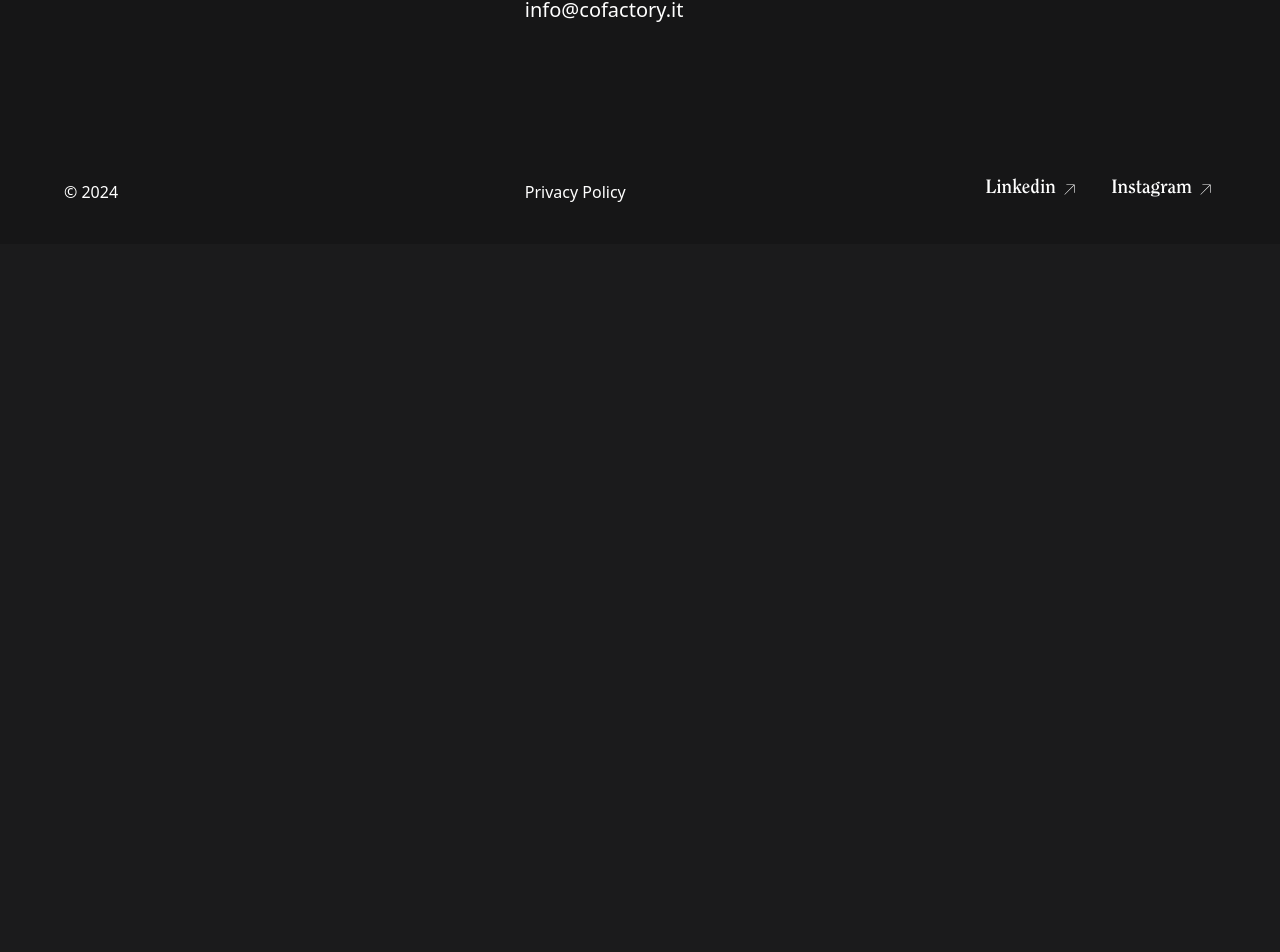
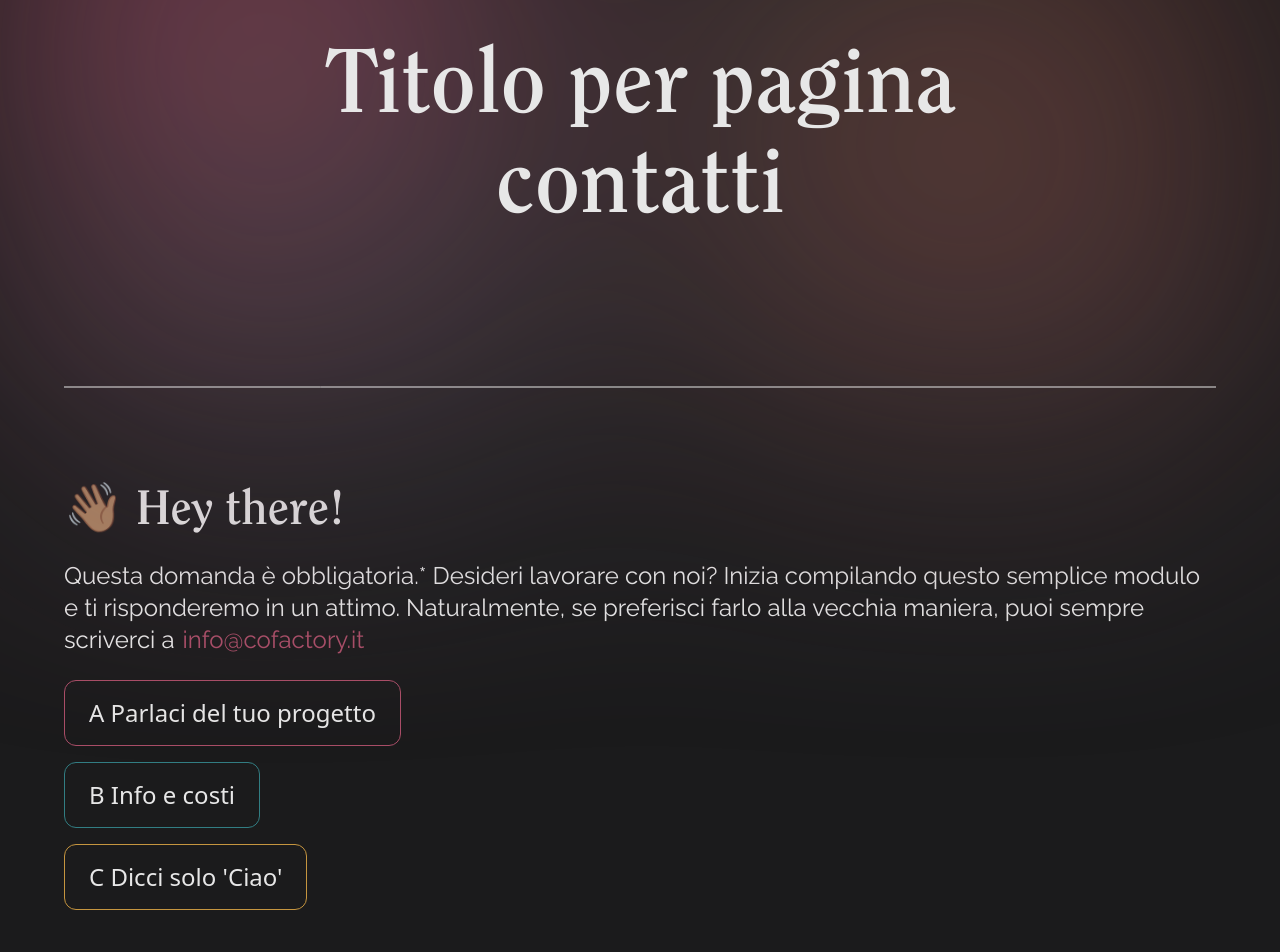
Before and after one commit to FraCanta/cofactory, a Next.js app: page /contatti in a window 1280 px wide. Shown: the part 273-1225 px from the top of the page. Before the commit the page ends 800 px from the top, so only its background shows below. Built offline with nearby package versions, Linux system fonts and the light colour scheme; a web font is replaced by a local one.

Commit message:
grid works

```diff
--- a/pages/contatti.js
+++ b/pages/contatti.js
@@ -1,7 +1,59 @@
+import Hero from "@/components/layout/Hero";
 import React from "react";
-
+import { motion } from "framer-motion";
+import { MaskText } from "@/components/MaskText";
+import localFont from "next/font/local";
+import Line from "@/components/Line";
+const myFont = localFont({ src: "../fonts/ClearfaceStd-Bold.woff" });
+const myFont2 = localFont({ src: "../fonts/Raleway-Regular.ttf" });
+import Link from "next/link";
 const Contatti = () => {
-  return <div>Contatti</div>;
+  return (
+    <motion.div
+      initial={{ opacity: 0 }}
+      animate={{ opacity: 1 }}
+      exit={{ opacity: 0 }}
+      transition={{ duration: 0.6, ease: "easeInOut" }}
+    >
+      <Hero>
+        <MaskText>
+          <h1
+            className={`${myFont.className} text-[60px] leading-[75px] md:text-[90px] md:leading-[100px] md:w-[100%]  text-white dark:text-third md:text-center lg:w-[70%] mx-auto  2xl:text-[100px] 2xl:leading-[120px] 2xla:text-[120px] 2xla:leading-[130px]`}
+          >
+            Titolo per pagina contatti
+          </h1>
+        </MaskText>
+      </Hero>
+      <div className="w-[90%] mx-auto">
+        <Line />
+      </div>
+      <div className="w-[90%] mx-auto flex flex-col gap-6 py-20">
+        <h2 className={`${myFont.className} text-white text-5xl`}>
+          👋🏽 Hey there!
+        </h2>
+        <p className={`${myFont2.className} text-white text-2xl`}>
+          Questa domanda è obbligatoria.* Desideri lavorare con noi? Inizia
+          compilando questo semplice modulo e ti risponderemo in un attimo.
+          Naturalmente, se preferisci farlo alla vecchia maniera, puoi sempre
+          scriverci a
+          <Link href="mailto:info@cofactory.it" className="text-pink mx-2">
+            info@cofactory.it
+          </Link>{" "}
+        </p>
+        <ul className="text-white text-2xl flex flex-col gap-4">
+          <li className="px-6 py-4 border border-pink max-w-max rounded-xl">
+            A Parlaci del tuo progetto
+          </li>
+          <li className="px-6 py-4 border border-second max-w-max rounded-xl">
+            B Info e costi
+          </li>
+          <li className="px-6 py-4 border border-yellow max-w-max rounded-xl">
+            C Dicci solo 'Ciao'
+          </li>
+        </ul>
+      </div>
+    </motion.div>
+  );
 };
 
 export default Contatti;
--- a/pages/factory.js
+++ b/pages/factory.js
@@ -26,7 +26,7 @@ const Factory = () => {
           <h1
             className={`${myFont.className} text-[60px] leading-[75px] md:text-[90px] md:leading-[100px] md:w-[100%]  text-white dark:text-third md:text-center lg:w-[70%] mx-auto  2xl:text-[100px] 2xl:leading-[120px] 2xla:text-[120px] 2xla:leading-[130px]`}
           >
-            Lorem ipsum dolor sit amet, consecter.
+            Titolo per pagina Factory
           </h1>
         </MaskText>
         <div className="lg:w-[65%] mx-auto">
@@ -34,8 +34,8 @@ const Factory = () => {
             <p
               className={`${myFont2.className} font-normal text-[20px] md:text-[30px]  text-white dark:text-third md:text-center  2xl:text-[30px]`}
             >
-              Lorem ipsum dolor sit amet, consectetur adipiscing elit. Aenean
-              malesuada felis et sem placerat consectetur at at nulla.
+              Una frase breve che sia come quella della home, il massimo della
+              lunghezza è fino a qui, massimo due righe
             </p>
           </MaskText>
         </div>
--- a/pages/works.js
+++ b/pages/works.js
@@ -18,6 +18,8 @@ const Works = ({ translation }) => {
 
   // Layout delle righe e colonne delle immagini
   const layout = [
+    { rows: 1, cols: 2 },
+    { rows: 1, cols: 1 },
     { rows: 1, cols: 2 },
     { rows: 1, cols: 1 },
     { rows: 1, cols: 2 },
```
